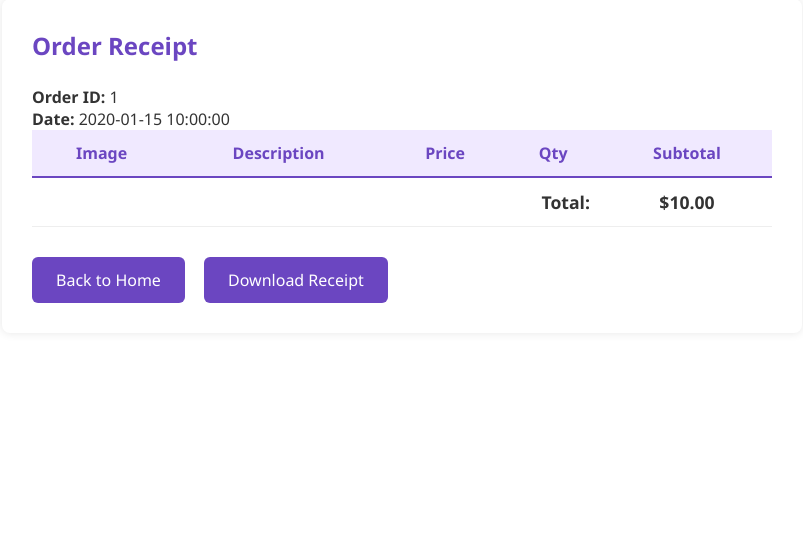
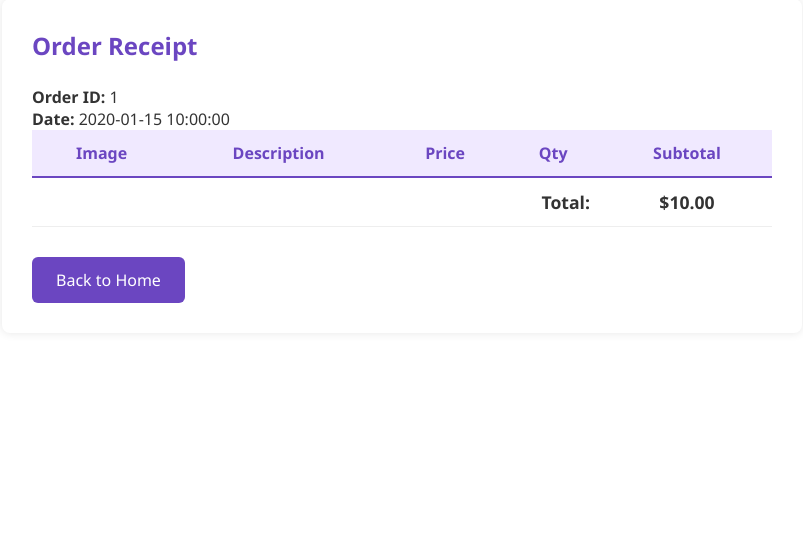
Before and after one commit to skaur16/ecommerce-store, a PHP site: page /view/receipt.php?order_id=1 in a window 1280 px wide. Shown: the part 127-670 px from the top of the page, without its empty margins (238-1041 px from the left). Run offline with PHP 8.4, Linux system fonts and the light colour scheme; a user stored in the database is signed in; data comes from the database, SQL or seed files in the repository; tables that the repository leaves empty or names only in its code hold one stand-in row (values such as "Sample post").

Commit message:
Orders done

```diff
--- a/ecommerce-api/view/receipt.php
+++ b/ecommerce-api/view/receipt.php
@@ -134,7 +134,7 @@ $orderItems = $itemsStmt->fetchAll();
     </table>
 
     <a href="/ecommerce-store/ecommerce-api/view/index.php" class="btn">Back to Home</a>
-    <a href="download_receipt.php?order_id=<?= urlencode($order['orderID']) ?>" class="btn download-btn">Download Receipt</a>
+
 </div>
 
 <?php include __DIR__ . '/footer.php'; ?>
```
